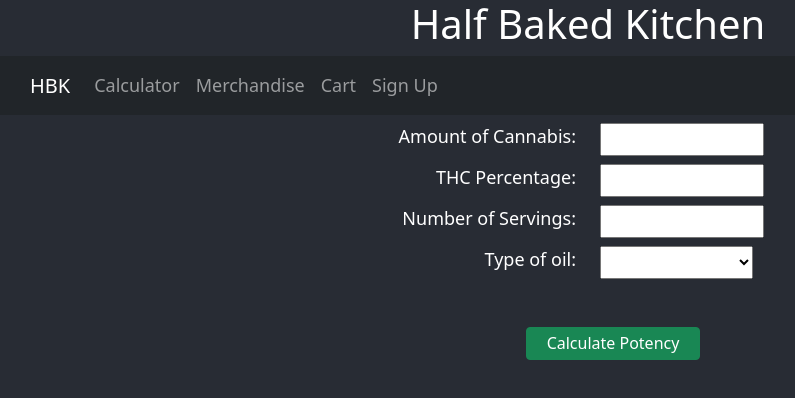
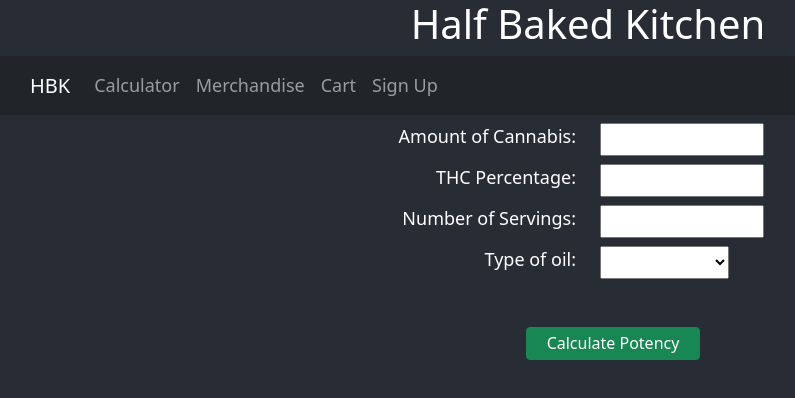
Before and after one commit to Whayven/halfbaked-react, a React (Create React App) app: page / in a window 1280 px wide. Shown: the top 398 px of the page, without its empty margins (52-847 px from the left). Built offline with nearby package versions, Linux system fonts and the light colour scheme.

Commit message:
fixed size of select box

```diff
--- a/src/components/PotencyCalculator/PotencyCalculator.css
+++ b/src/components/PotencyCalculator/PotencyCalculator.css
@@ -13,8 +13,8 @@
 }
 
 .select-offset {
-    width: 152.74px;
-    height: 32.99px;
+    width: 129px;
+    height: 33px;
     padding: 1px 2px;
     text-align: center;
 }
```
